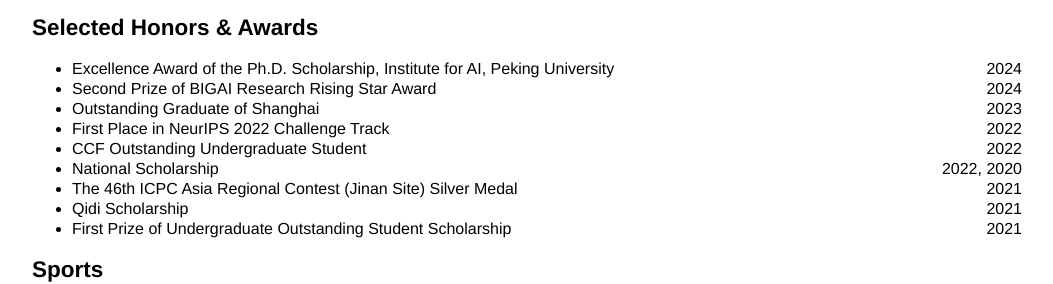
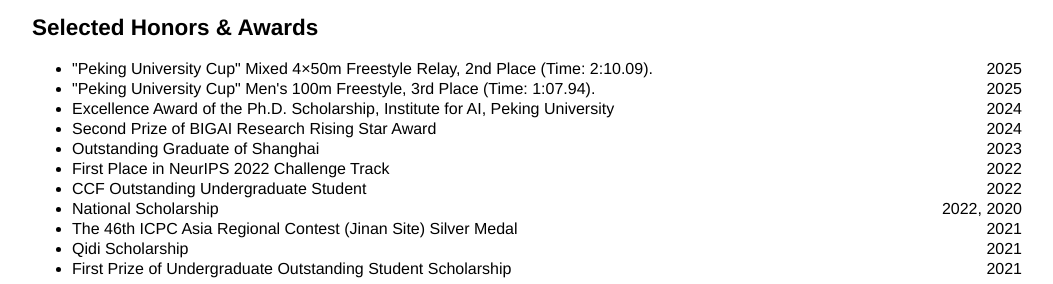
Before and after one commit to Ivan-Zhong/Ivan-Zhong.github.io, a plain HTML site: page index.html in a window 1280 px wide. Shown: the part 4132-4416 px from the top of the page, without its empty margins (115-1168 px from the left). Drawn offline with Linux system fonts and the light colour scheme.

Commit message:
Update index.html

```diff
--- a/index.html
+++ b/index.html
@@ -373,6 +373,8 @@
         <h2>Selected Honors & Awards        </h2>
         <!-- <font face="helvetica, ariel, 'sans serif'">  -->
         <ul style="font-size: 12pt; text-align: justify;">
+        <li> "Peking University Cup" Mixed 4×50m Freestyle Relay, 2nd Place (Time: 2:10.09).<div style="float:right; text-align:right">2025</div> </li>
+        <li> "Peking University Cup" Men's 100m Freestyle, 3rd Place (Time: 1:07.94).<div style="float:right; text-align:right">2025</div> </li>
         <li> Excellence Award of the Ph.D. Scholarship, Institute for AI, Peking University <div style="float:right; text-align:right">2024</div> </li>
         <li> Second Prize of BIGAI Research Rising Star Award <div style="float:right; text-align:right">2024</div> </li>
         <li> Outstanding Graduate of Shanghai  <div style="float:right; text-align:right">2023</div> </li>
```
